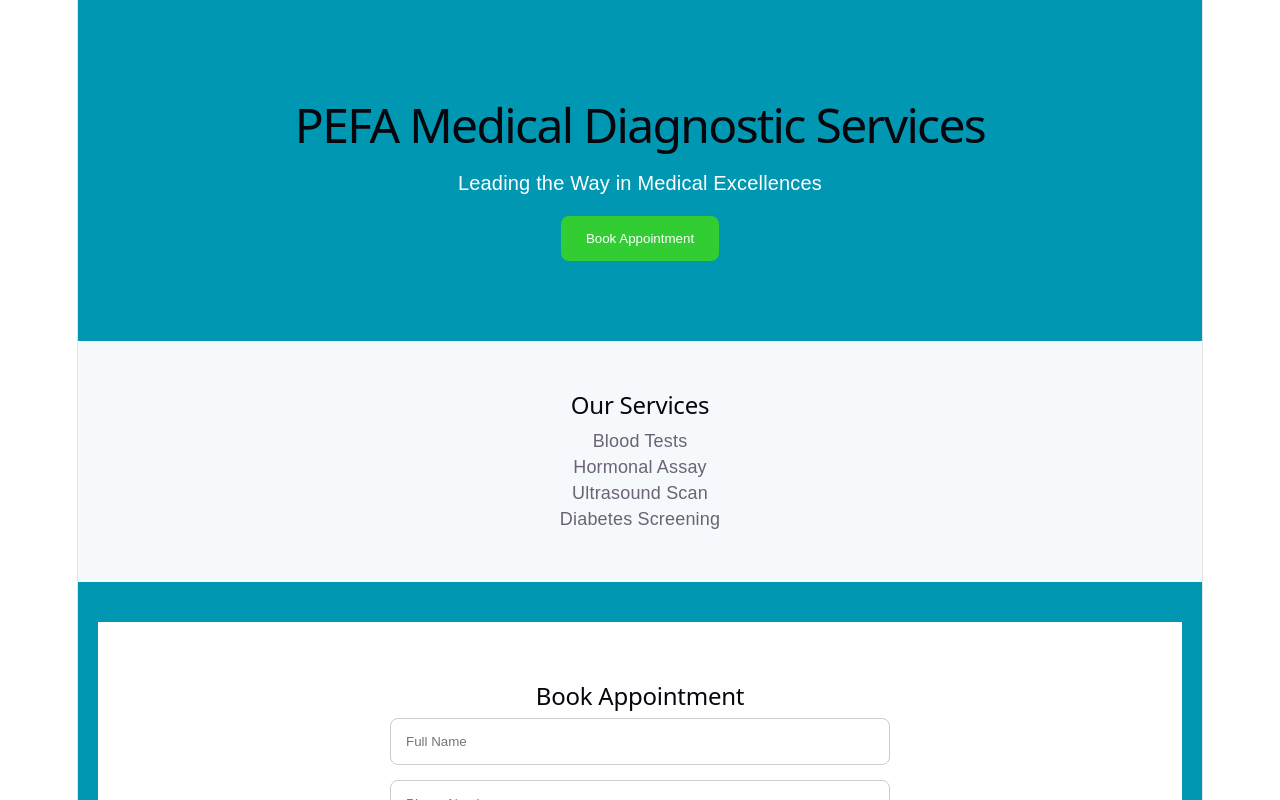
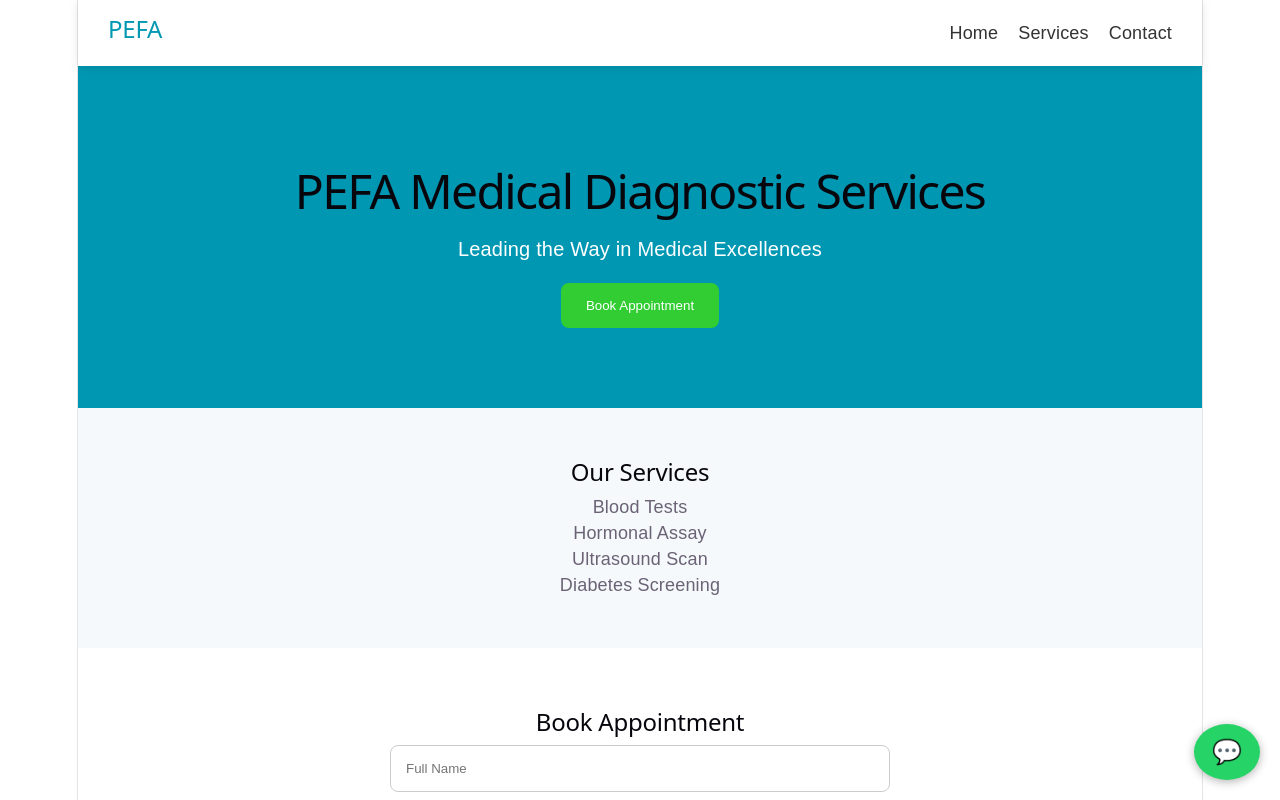
Before and after one commit to pefamedlab-lang/pefa-lab, a React (Vite) app: page / in a window 1280 px wide. Shown: the top 800 px of the page. Built offline with nearby package versions, Linux system fonts and the light colour scheme.

Commit message:
final homepage upgrade

```diff
--- a/src/App.jsx
+++ b/src/App.jsx
@@ -2,6 +2,40 @@ export default function App() {
   return (
     <div style={{ fontFamily: "Arial, sans-serif", background: "#f5f9fc" }}>
 
+      {/* NAVBAR */}
+      <nav
+        style={{
+          background: "#ffffff",
+          padding: "15px 30px",
+          display: "flex",
+          justifyContent: "space-between",
+          alignItems: "center",
+          boxShadow: "0 2px 10px rgba(0,0,0,0.1)",
+          position: "sticky",
+          top: 0,
+          zIndex: 1000,
+        }}
+      >
+        <h2 style={{ color: "#0097b2" }}>
+          PEFA
+        </h2>
+
+        <div style={{ display: "flex", gap: "20px" }}>
+          <a href="#" style={{ textDecoration: "none", color: "#333" }}>
+            Home
+          </a>
+
+          <a href="#" style={{ textDecoration: "none", color: "#333" }}>
+            Services
+          </a>
+
+          <a href="#" style={{ textDecoration: "none", color: "#333" }}>
+            Contact
+          </a>
+        </div>
+      </nav>
+
+      {/* HERO SECTION */}
       <section
         style={{
           background: "#0097b2",
@@ -32,6 +66,7 @@ export default function App() {
         </button>
       </section>
 
+      {/* SERVICES */}
       <section style={{ padding: "50px 20px", textAlign: "center" }}>
         <h2>Our Services</h2>
 
@@ -41,14 +76,6 @@ export default function App() {
         <p>Diabetes Screening</p>
       </section>
 
-      <section
-        style={{
-          background: "#0097b2",
-          color: "white",
-          padding: "40px 20px",
-          textAlign: "center",
-        }}
-      >
       {/* APPOINTMENT FORM */}
       <section
         style={{
@@ -134,6 +161,16 @@ export default function App() {
           </button>
         </form>
       </section>
+
+      {/* CONTACT */}
+      <section
+        style={{
+          background: "#0097b2",
+          color: "white",
+          padding: "40px 20px",
+          textAlign: "center",
+        }}
+      >
         <h2>Contact Us</h2>
 
         <p>32 Ogunru-Ori, Pakuro Road, Mowe, Ogun State</p>
@@ -141,6 +178,27 @@ export default function App() {
         <p>08086618221 | 09052853701</p>
       </section>
 
+      {/* FLOATING WHATSAPP BUTTON */}
+      <a
+        href="https://wa.me/2348086618221"
+        target="_blank"
+        rel="noreferrer"
+        style={{
+          position: "fixed",
+          bottom: "20px",
+          right: "20px",
+          background: "#25D366",
+          color: "white",
+          padding: "15px 18px",
+          borderRadius: "50%",
+          fontSize: "24px",
+          textDecoration: "none",
+          boxShadow: "0 2px 10px rgba(0,0,0,0.3)",
+        }}
+      >
+        💬
+      </a>
+
     </div>
   );
 }
```
Lines whose indentation alone changed are shown as unchanged.
